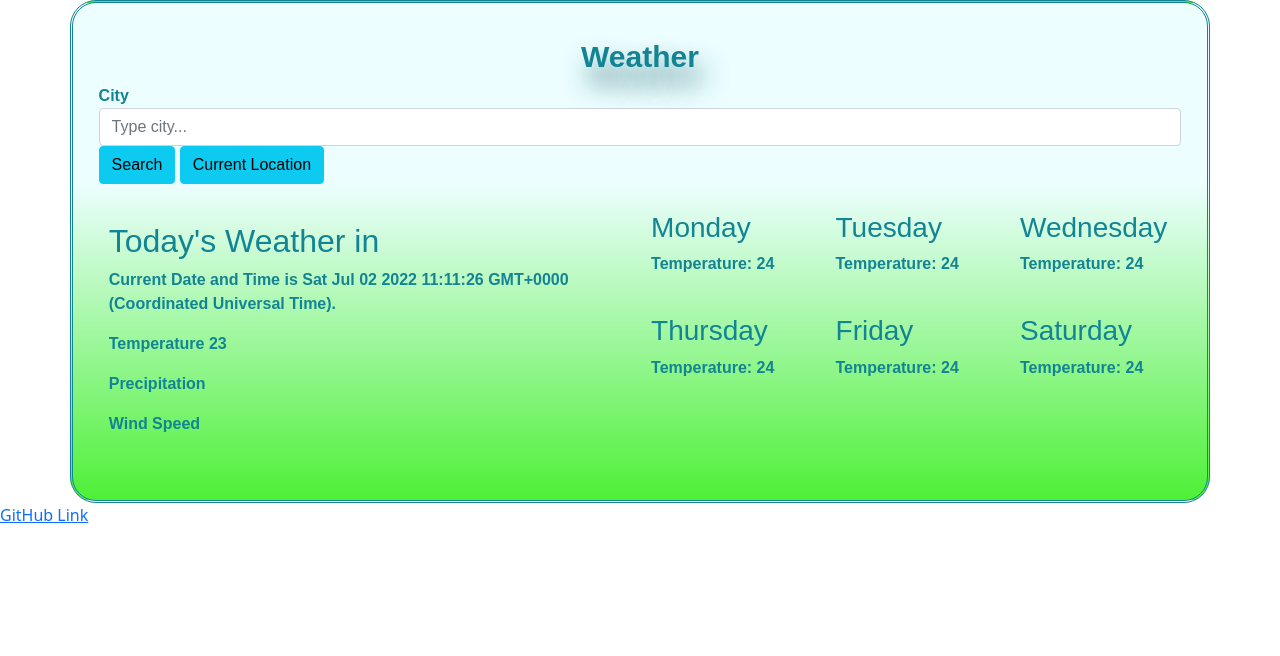
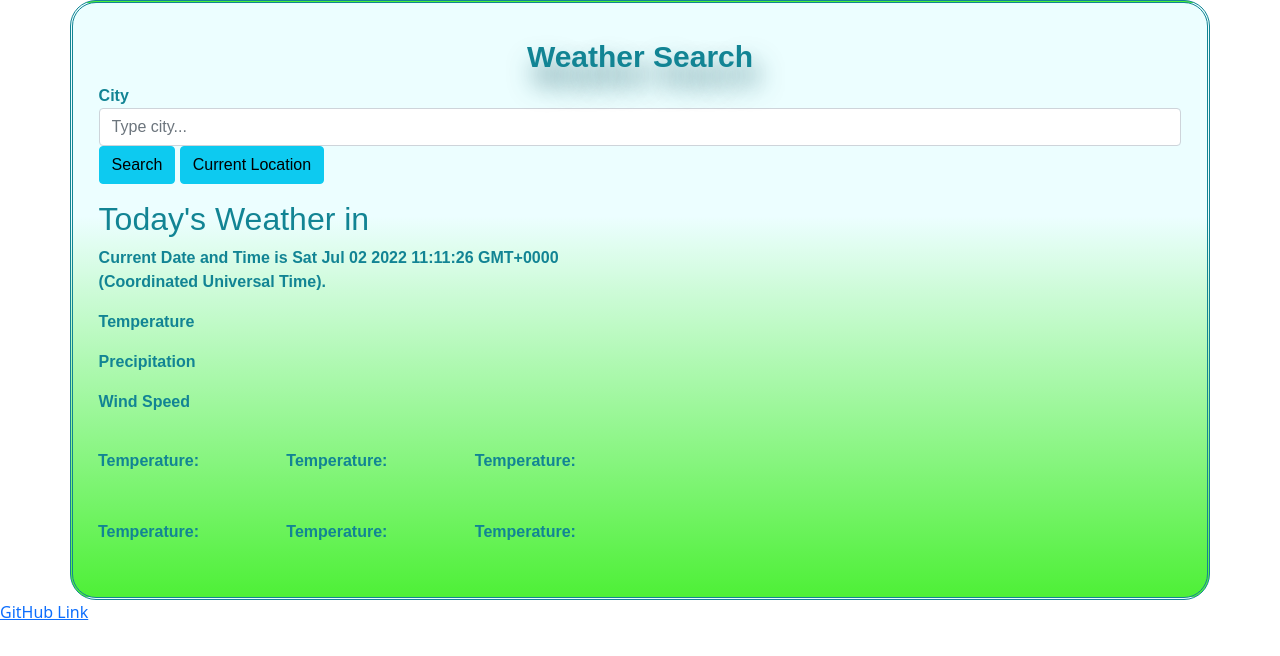
Before and after one commit to laraamyb/WeatherAppLAB, a plain HTML site: page index.html in a window 1280 px wide. Drawn offline with nearby package versions, Linux system fonts and the light colour scheme.

Commit message:
Changed layout html using plan.html

```diff
--- a/index.html
+++ b/index.html
@@ -11,8 +11,10 @@
 <body>
 <div class="container">
     <header>
-        Weather
+        Weather Search
     </header>
+    <div class="wrapper">
+        <div class="search">
          <form id="search-form">
              <div class="form-group">
                <label for="city-input">City</label>
@@ -22,44 +24,44 @@
                <input type="submit" class="btn btn-info" value="Search"/>
                <button type="button" class="btn btn-info" id="current-location">Current Location</button>
            </form>
-      <h1 id=city-input> </h1>
-
+        </div>
+        <div class="col-6 today">
          <div class="row">
-      <div class="col-6 box">
                  <h2> Today's Weather in <div id="city-display"></div></h2>
                  <p>Current Date and Time is <span id="date-time"></span>.</p>
-<p> Temperature 23</p>
-<p> Precipitation</p>
-<p> Wind Speed</p>
+       <p> Temperature <Span id="temp-today"></Span></p>
+       <p> Precipitation<Span id="prec-today"></Span></p>
+       <p> Wind Speed <Span id="wind-today"></Span></p>
      </div>
-      <div class="col-6 weekday">
+     </div>
+         <div class="col-6 forecast" id="forecast">
              <div class="row">
-              <div class="col-4 box" id="day-one">
-                  <h3>Monday</h3>
-                  <p> Temperature: 24</p>
+                 <div class="col-4 box">
+                     <h3 id="day-one"></h3>
+                     <p> Temperature: <Span id="temp-one"></Span></p>
                  </div>
-            <div class= "col-4 box" id="day-two">
-                <h3>Tuesday</h3>
-                <p> Temperature: 24</p>
+               <div class= "col-4 box">
+                   <h3 id="day-two"></h3>
+                   <p> Temperature: <Span id="temp-two"></Span></p>
                </div>
-            <div class="col-4 box" id="day-three">
-                <h3>Wednesday </h3>
-                <p> Temperature: 24</p>
+               <div class="col-4 box">
+                   <h3 id="day-three"></h3>
+                   <p> Temperature: <Span id="temp-three"></Span></p>
                </div>
              </div>
              <div class="w-100"></div>
              <div class="row">
-            <div class="col-4 box" id="day-four">
-                <h3>Thursday </h3>
-                <p> Temperature: 24</p>
+               <div class="col-4 box">
+                   <h3 id="day-four"></h3>
+                   <p> Temperature: <Span id="temp-four"></Span></p>
                </div>
-            <div class="col-4 box" id="day-five">
-              <h3>Friday </h3>
-              <p> Temperature: 24</p>
+               <div class="col-4 box">
+                 <h3 id="day-five"></h3>
+                 <p> Temperature: <Span id="temp-five"></Span></p>
              </div>
-          <div class="col-4 box" id="day-six">
-              <h3>Saturday </h3>
-              <p> Temperature: 24</p>
+             <div class="col-4 box">
+                 <h3 id="day-six"></h3>
+                 <p> Temperature: <Span id="temp-six"></Span></p>
              </div>
            </div>
        </div>
```
Lines whose indentation alone changed are shown as unchanged.
